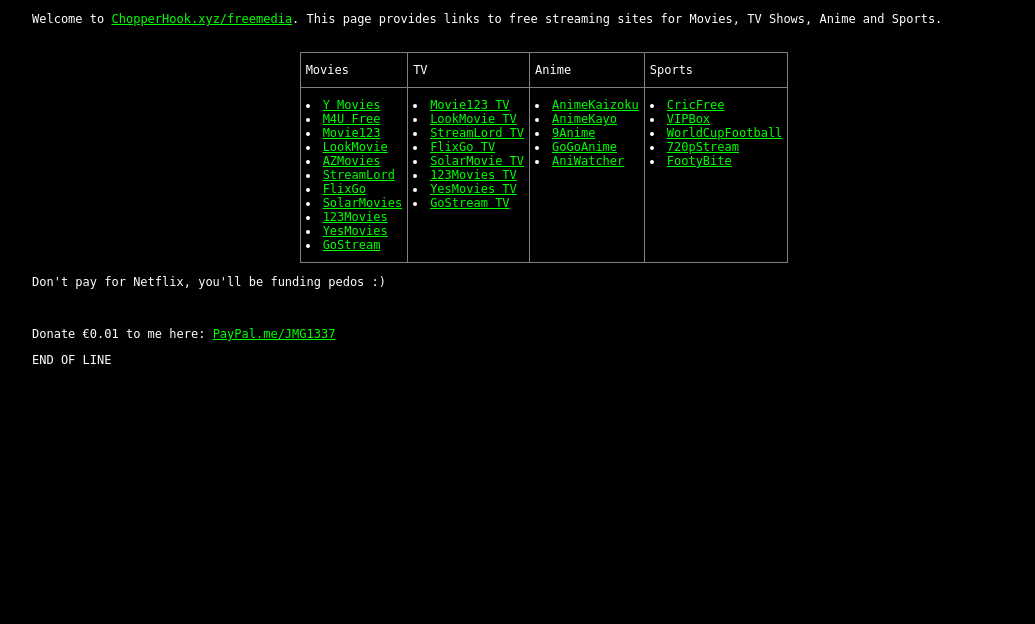
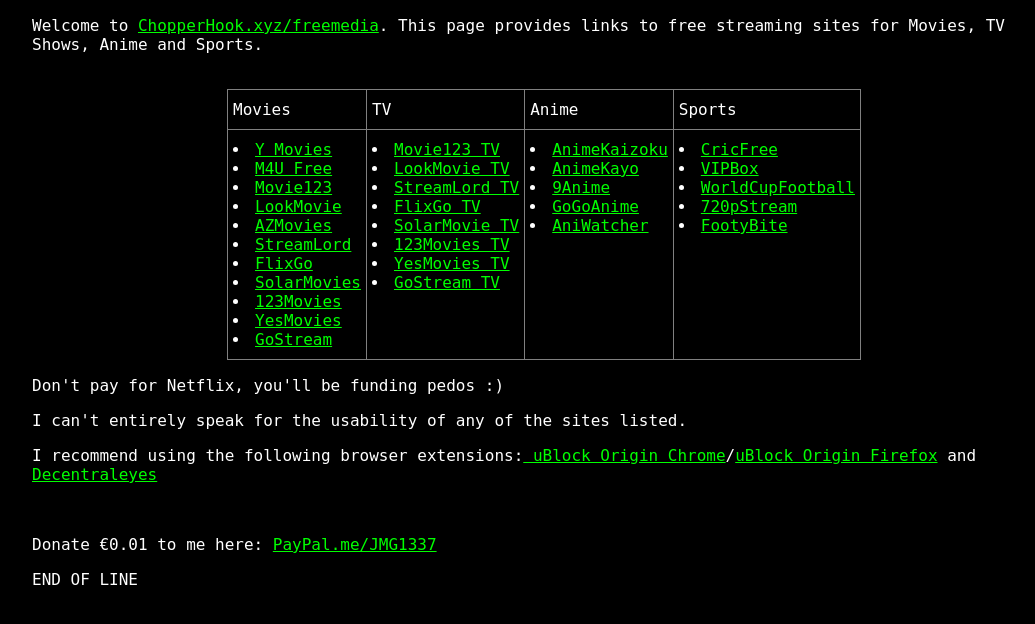
Before and after one commit to Chopper1337/ChopperNet, a PHP site: page /freemedia/index.html in a window 1280 px wide. Shown: the top 624 px of the page, without its empty margins (96-1131 px from the left). Run offline with PHP 8.4, Linux system fonts and the light colour scheme.

Commit message:
Bigger font size and extension suggestion

```diff
--- a/freemedia/index.html
+++ b/freemedia/index.html
@@ -61,6 +61,10 @@
 </div>
 
 <p>Don't pay for Netflix, you'll be funding pedos :)</p>
+<p>I can't entirely speak for the usability of any of the sites listed.</p>
+
+<p>I recommend using the following browser extensions:<a href="https://chrome.google.com/webstore/detail/ublock-origin/cjpalhdlnbpafiamejdnhcphjbkeiagm" target="_blank"> uBlock Origin Chrome</a>/<a href="https://addons.mozilla.org/en-US/firefox/addon/ublock-origin/" target="_blank">uBlock Origin Firefox</a> and <a href="https://decentraleyes.org/"   target="_blank">Decentraleyes</a>
+</p>
 <br>
 <p>Donate €0.01 to me here: <a href="https://paypal.me/JMG1337" target="_blank"> PayPal.me/JMG1337</a></p>
 
--- a/lite.css
+++ b/lite.css
@@ -2,7 +2,7 @@
     background: #000000;
     color: #FFFFFF;
     font-family: monospace;
-    font-size: 12px;
+    font-size: 16px;
     max-width: 80%;
     margin: 1em auto;
 }
```
